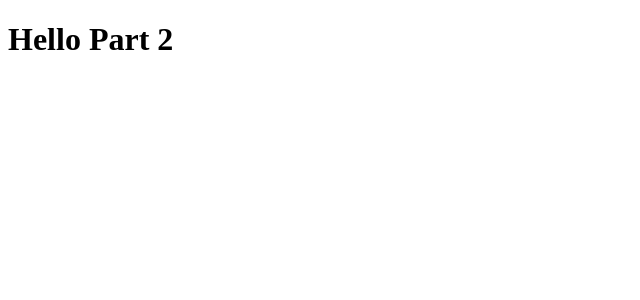
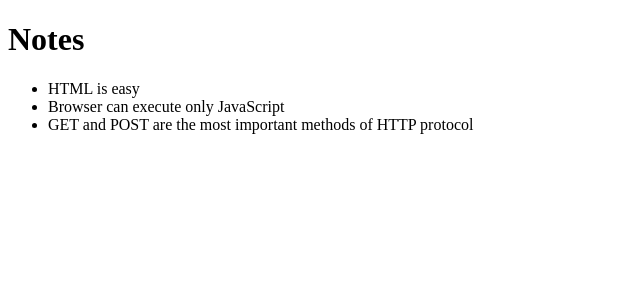
Before and after one commit to TranTrongTu/fullstack-open, a React (Vite) app in the folder part02/: page / in a window 1280 px wide. Shown: the top 300 px of the page, without its empty margins (0-640 px from the left). Built offline with nearby package versions, Linux system fonts and the light colour scheme.

Commit message:
render list using map function

```diff
--- a/part02/src/App.jsx
+++ b/part02/src/App.jsx
@@ -1,7 +1,12 @@
-const App = () => {
+const App = (props) => {
+  const { notes } = props
+
   return (
     <div>
-      <h1>Hello Part 2</h1>
+      <h1>Notes</h1>
+      <ul>
+        {notes.map(note => <li>{note.content}</li>)}
+      </ul>
     </div>
   )
 }
--- a/part02/src/main.jsx
+++ b/part02/src/main.jsx
@@ -1,4 +1,24 @@
 import ReactDOM from 'react-dom/client'
 import App from './App'
 
-ReactDOM.createRoot(document.getElementById('root')).render(<App />)
+const notes = [
+  {
+    id: 1,
+    content: 'HTML is easy',
+    important: true
+  },
+  {
+    id: 2,
+    content: 'Browser can execute only JavaScript',
+    important: false
+  },
+  {
+    id: 3,
+    content: 'GET and POST are the most important methods of HTTP protocol',
+    important: true
+  }
+]
+
+ReactDOM.createRoot(document.getElementById('root')).render(
+  <App notes={notes} />
+)
```
